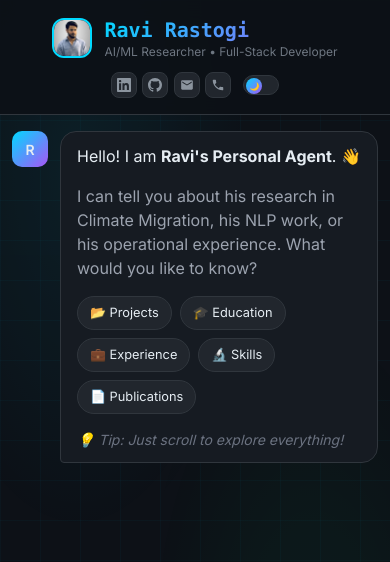
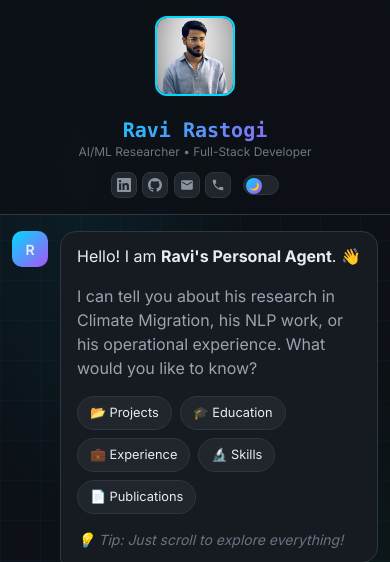
Before and after one commit to tpr878/portfolio, a Django app: page / in a window 390 px wide. Shown: the top 562 px of the page. Run offline with Django 5.2, Linux system fonts and the light colour scheme; some libraries are stand-ins or nearby versions.

Commit message:
Style update: Bigger and centered profile image on mobile

```diff
--- a/portfolio/templates/portfolio/index.html
+++ b/portfolio/templates/portfolio/index.html
@@ -638,6 +638,9 @@
             .header-left {
                 width: 100%;
                 justify-content: center;
+                flex-direction: column;
+                /* Stack image and text */
+                text-align: center;
             }
 
             .header-right {
@@ -647,8 +650,11 @@
             }
 
             .profile-photo {
-                width: 40px;
-                height: 40px;
+                width: 80px;
+                /* Bigger image */
+                height: 80px;
+                margin-bottom: 0.5rem;
+                /* Add spacing below image */
             }
 
             .header-title {
```
